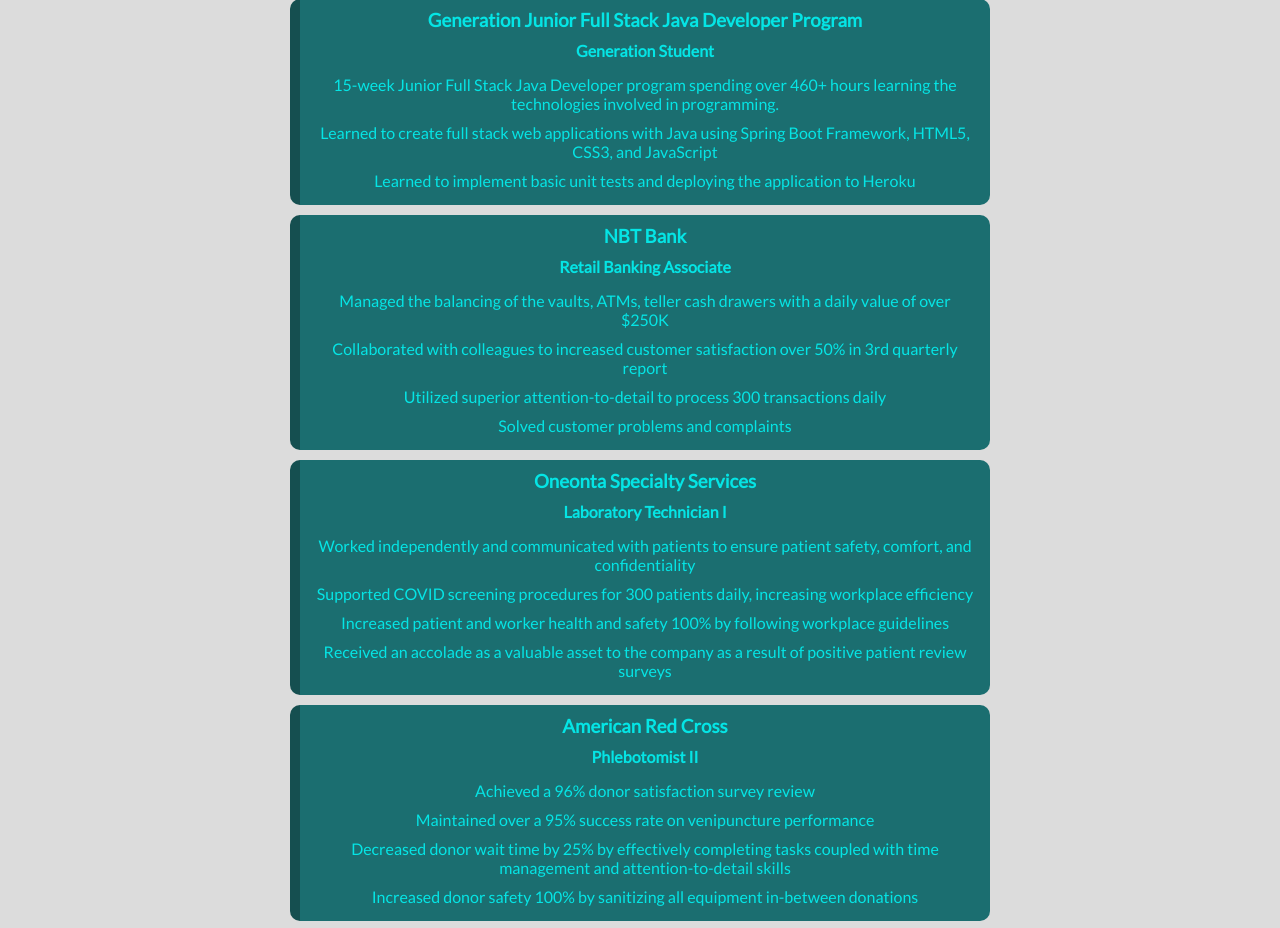
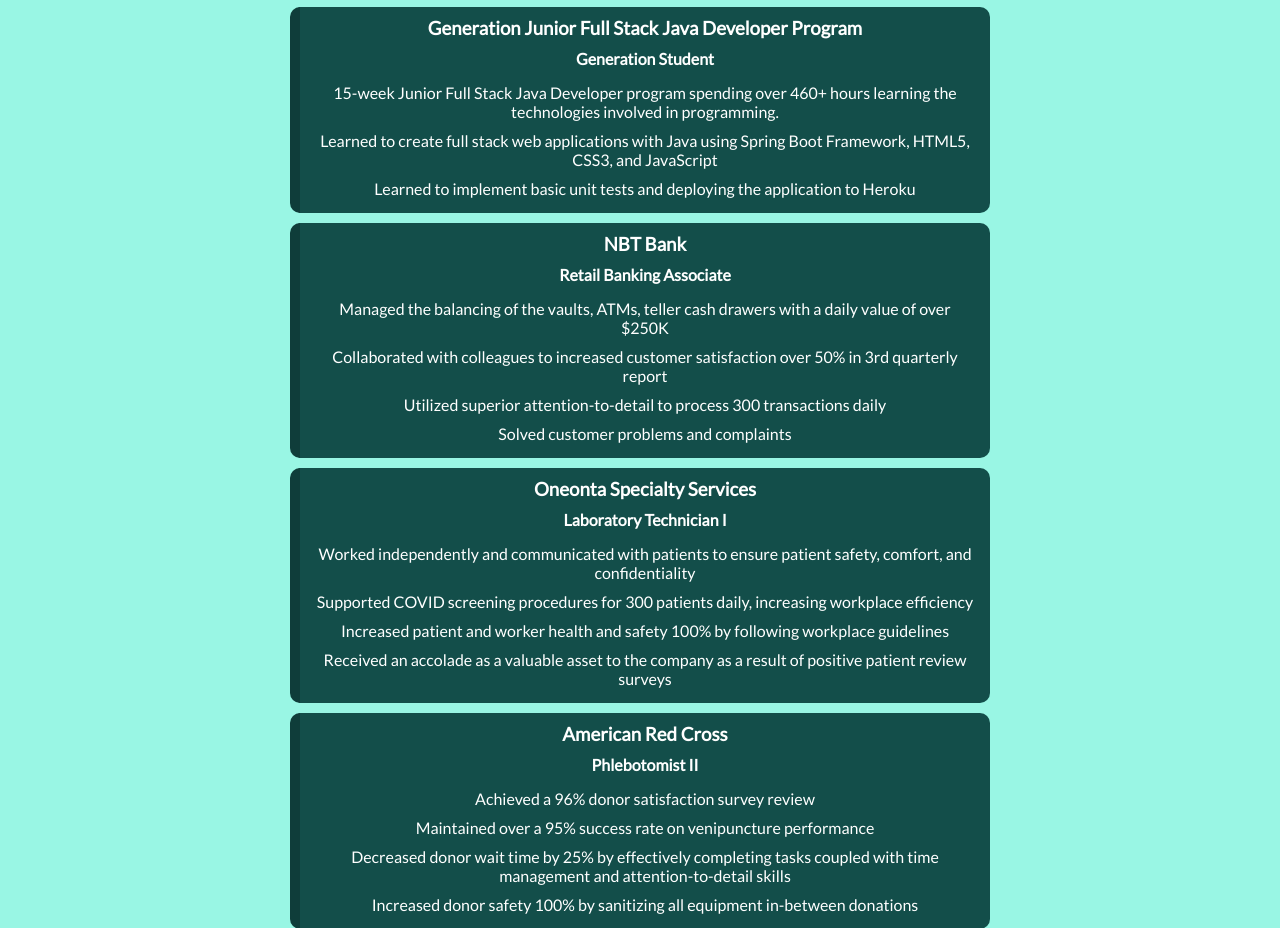
Before and after one commit to TZ-codes/Portfolio, a plain HTML site: page index.html in a window 1280 px wide. Shown: the part 736-1664 px from the top of the page. Drawn offline with nearby package versions, Linux system fonts and the light colour scheme.

Commit message:
updated backgroun/text color of experience sectio and nav barn

```diff
--- a/style.css
+++ b/style.css
@@ -8,7 +8,7 @@
 
 header {
     padding: 10px;
-    background-color: rgb(0, 0, 0);
+    background-color: #115e59;
     position: fixed;
     width: 100vw;
 }
@@ -22,7 +22,7 @@
 }
 
 body {
-    background-color: rgb(220, 220, 220);
+    background-color: #99f6e4;
 }
 
 
@@ -90,13 +90,18 @@
     padding: 5px;
 }
 
+#experience-section {
+    margin: 8px;
+}
+
 .generation {
-    border-left: 10px solid  rgb(21, 79, 80);
+    border-left: 10px solid  #0f3d3a;
     border-radius: 10px;
     max-width: 700px;
     margin: 10px auto;
-    background-color: rgb(27, 110, 112);
-    color: rgba(0, 255, 255, 0.818);
+    background-color: #134e4a;
+    color: rgb(255, 255, 255);
+
 }
 
 li {
@@ -146,7 +151,7 @@
     display: flex;
     flex-direction: column;
     padding: 10px;
-    background-color: white;
+    background-color: #ccfbf1;
     box-shadow: 0 0 8px rgb(109, 108, 108);
 
 }
@@ -160,15 +165,6 @@
     object-fit: cover;
 }
 
-
-
 #education-section * {
     padding: 10px;
 }
-
-@media only screen and (max-width: 768px) {
-    /* For mobile phones: */
-    [class*="col-"] {
-        width: 100%;
-    }
-}
```
